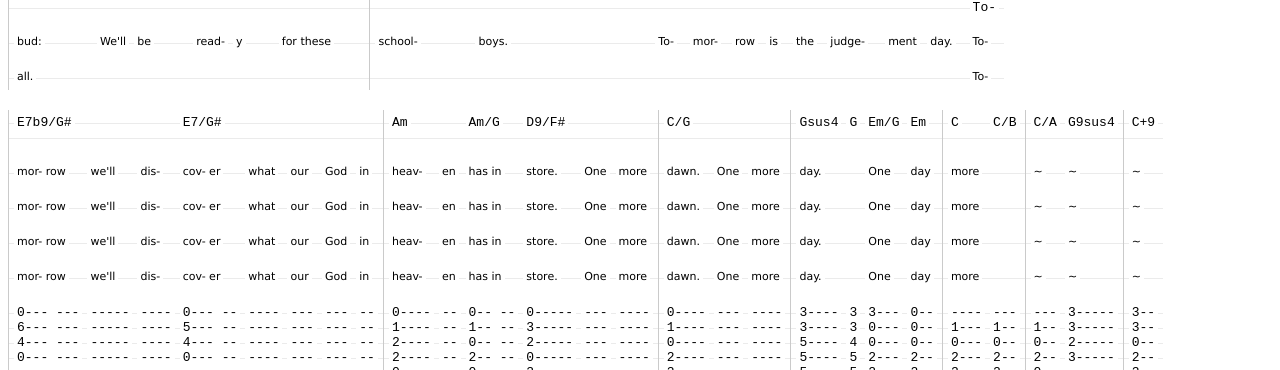
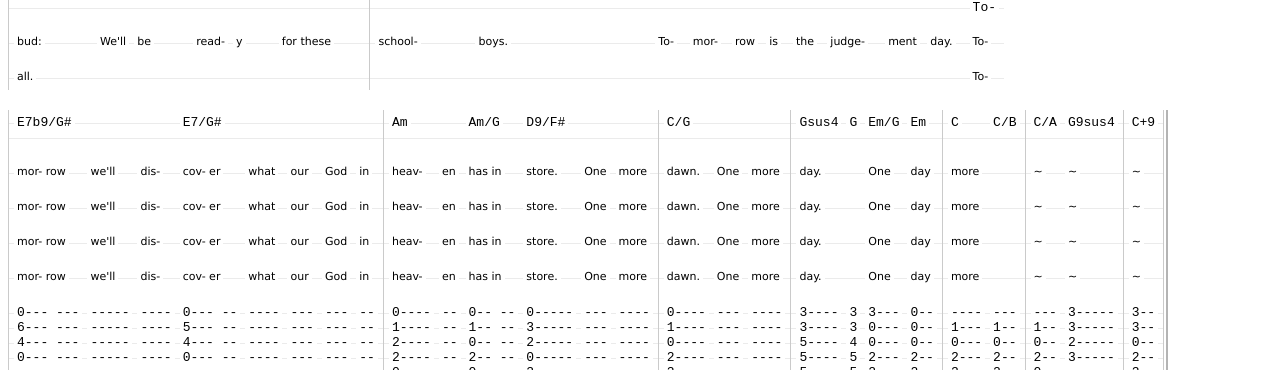
Before and after one commit to marcuswhybrow/marcus.ink, a Jekyll site: the page built from chords/one-day-more.html, in a window 1280 px wide. Shown: the part 6030-6400 px from the top of the page. Built offline with Jekyll 4.4.1, drawn with Linux system fonts in a browser that asks for light colours.

Commit message:
make final barline double and bold

```diff
--- a/_layouts/chords-v4.html
+++ b/_layouts/chords-v4.html
@@ -16,6 +16,20 @@
         display: inline-block;
         border-left: 1px solid rgb(202, 202, 202);
         margin: 10px 0;
+      }
+      #render .bar:last-child {
+        position: relative;
+        border-right: 1px solid rgb(202, 202, 202);
+      }
+      #render .bar:last-child:after {
+        content: " ";
+        position: absolute;
+        z-index: -1;
+        top: -0;
+        right: -5px;
+        width: 2px;
+        bottom: 0;
+        background-color: rgb(180, 180, 180);
       }
       #render .bar.bar-double {
         position: relative;
```
